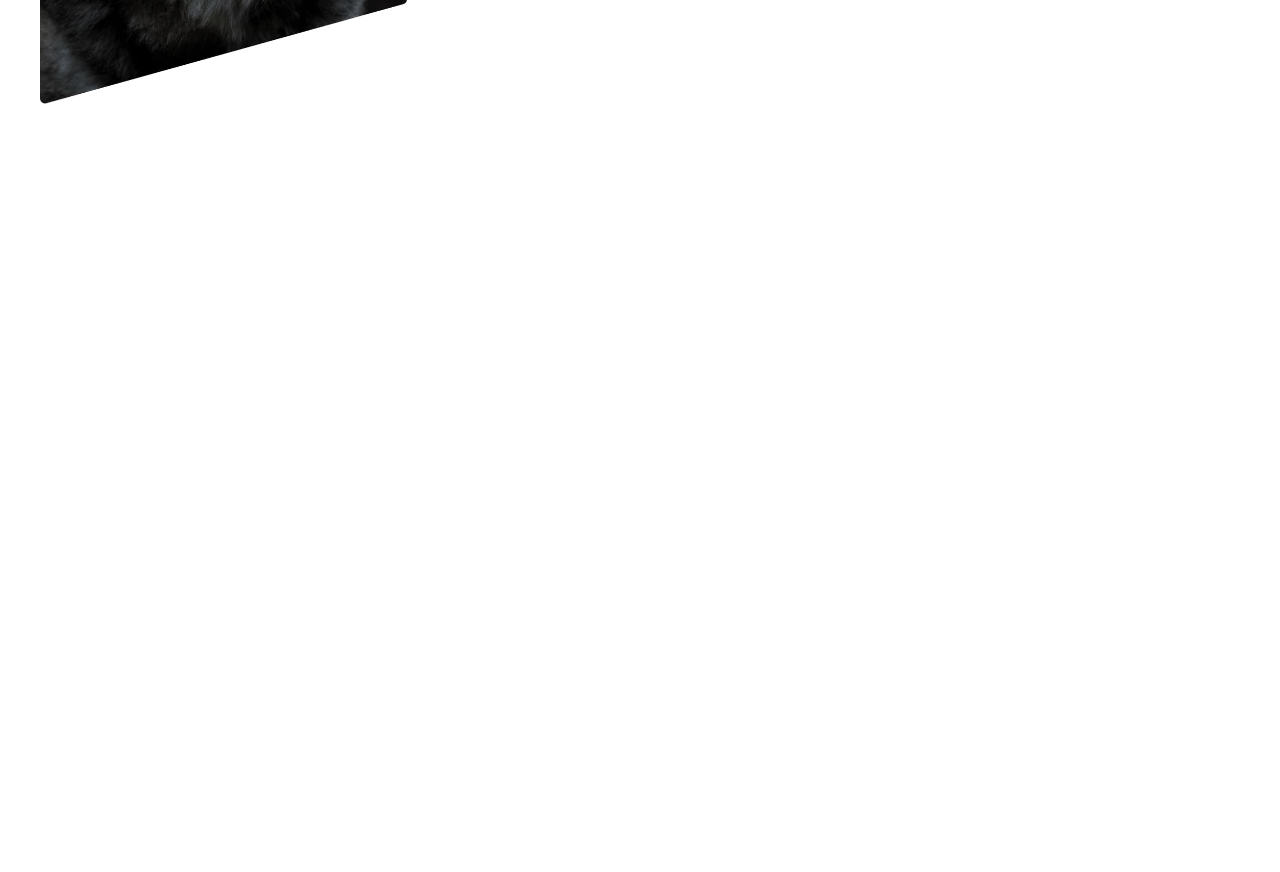
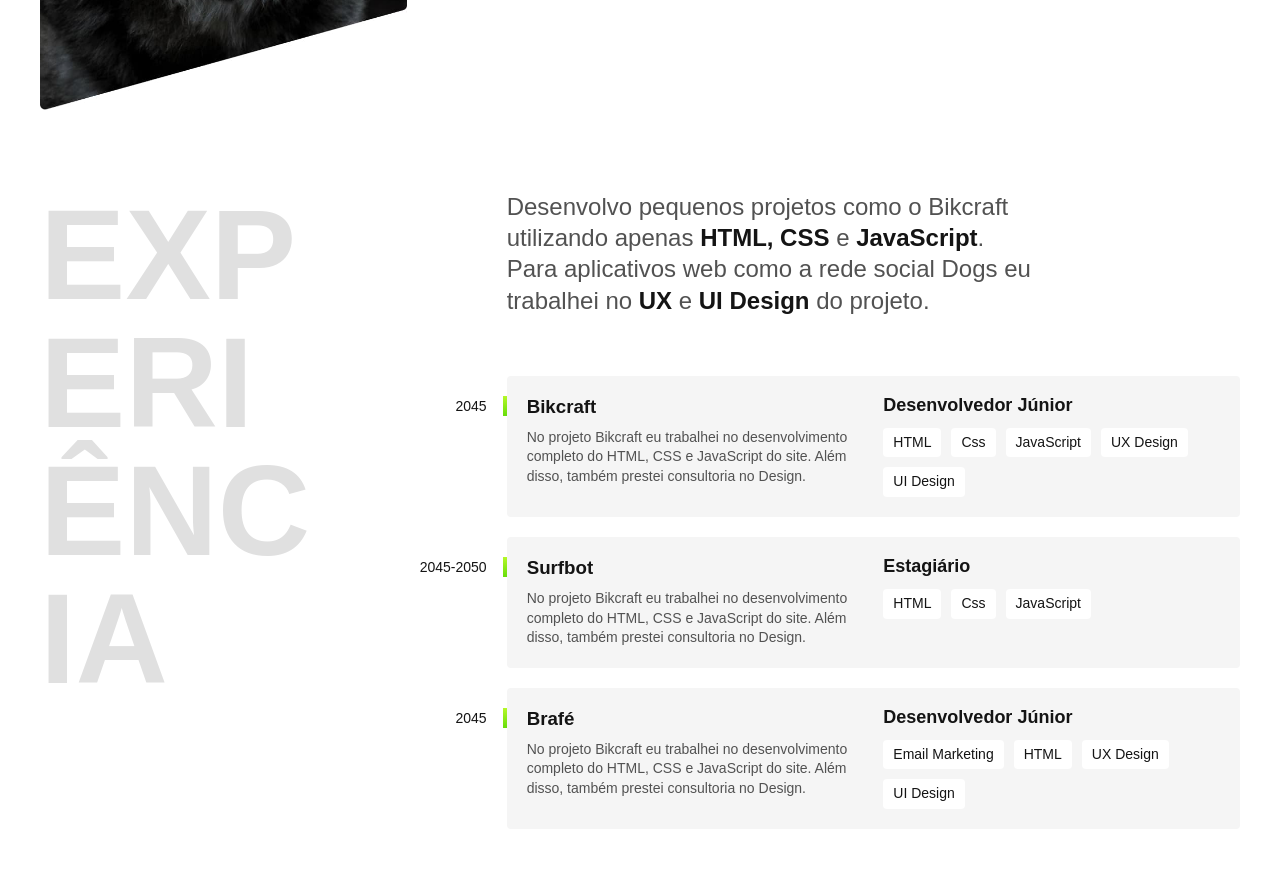
Before and after one commit to FagnerTds/Front-end-treino, a plain HTML site: page lobo-descricao/index.html in a window 1280 px wide. Shown: the part 588-1460 px from the top of the page. Before the commit the page ends 800 px from the top, so only its background shows below. Drawn offline with Linux system fonts and the light colour scheme.

Commit message:
Criação da saction com a parte das experiências

```diff
--- /dev/null
+++ b/lobo-descricao/css/experiencia.css
@@ -0,0 +1,75 @@
+.experiencia{
+  max-width: 75rem;
+  padding: 2.5rem 1.25rem;
+  margin: 0 auto;
+  display: grid;
+  grid-template-columns: 1fr 2fr;
+  gap: 6.25rem;
+}
+.experiencia .subtitulo{
+  color: #e0e0e0;
+}
+.experienci-texto{
+  font-size: 1.5rem;
+  line-height: 1.3;
+  margin-bottom: 3.75rem;
+  max-width: 40ch;
+  color: #525252;
+}strong{
+  color: #141414;
+}
+.empresa{
+  display: grid;
+  grid-template-columns: 1fr 1fr;
+  padding: 20px;
+  position: relative;
+  background: #f5f5f5;
+  border-radius: 4px;
+  margin-bottom: 20px;
+  position: relative;
+  gap: 10px 20px;
+}
+.empresa::before{
+  content: "";
+  display: block;
+  width: 4px;
+  height: 20px;
+  background:linear-gradient(#b6f829, #67dd0a);
+  position: absolute;
+  top: 20px;
+  left: -4px;
+
+}
+.empresa-ano{
+  position: absolute;
+  top: 22px;
+  left: -100px;
+  font-size: 0.875rem;
+  width: 80px;
+  text-align: right;
+}
+.empresa-cargo{
+  font-size: 1.125rem;
+  line-height: 1.1;
+  font-weight: bold;
+}
+.empresa-texto{
+  font-size: 0.875rem;
+  line-height: 1.4;
+  color: #525252;
+  }
+.empresa-lista{
+  display: flex;
+  flex-wrap: wrap;
+  gap: 10px;
+  align-items: start;
+}
+.empresa-lista li{
+  font-size: .875rem;
+  line-height: 1.4;
+  background: #ffffff;
+  border-radius: 4px;
+  padding: 5px 10px;
+
+
+}
--- a/lobo-descricao/css/global.css
+++ b/lobo-descricao/css/global.css
@@ -19,3 +19,10 @@ img{
   max-width: 100%;
   display: block;
 }
+.subtitulo{
+  font-size: 8rem;
+  word-break: break-all;
+  max-width: 4ch;
+  line-height: 1;
+  text-transform: uppercase;
+}
--- a/lobo-descricao/css/header.css
+++ b/lobo-descricao/css/header.css
@@ -7,14 +7,8 @@
   max-width: 75rem;
 
 }
-.cor1{
-  background-color: #70DA1C;
-  border-radius: 5px;
-}
-.cor2{
-  background-color: #CCF235;
-  border-radius: 5px;
-}
+
+
 .header-menu{
   display: flex;
   flex-wrap: wrap;
@@ -28,6 +22,12 @@
   text-decoration: none;
   color: #141414;
   display: block;
+  border: 3px solid #ffffff;
+  border-radius: 4px;
+}
+.header-menu a:hover{
+  border: 3px solid #67dd0a;
+  border-radius: 4px;
 }
 @media (max-width: 700px){
   .header{
--- a/lobo-descricao/css/introducao.css
+++ b/lobo-descricao/css/introducao.css
@@ -55,3 +55,4 @@
     grid-template-columns: 1fr;
     justify-items: center;
 }
+}
--- a/lobo-descricao/css/style.css
+++ b/lobo-descricao/css/style.css
@@ -1,3 +1,4 @@
 @import './global.css';
 @import './header.css';
 @import './introducao.css';
+@import './experiencia.css';
--- a/lobo-descricao/index.html
+++ b/lobo-descricao/index.html
@@ -30,6 +30,56 @@
       <p>Localizado em São Paulo</p>
     </div>
   </main>
+  <section id="experiencia" class="experiencia" aria-label="Experiência">
+    <h2 class="subtitulo">experiência</h2>
+    <div class="experiencia-desc">
+      <p class="experienci-texto">
+        Desenvolvo pequenos projetos como o Bikcraft utilizando apenas <strong>HTML, CSS</strong> e <strong>JavaScript</strong>. Para aplicativos web como a rede social Dogs eu trabalhei no <strong>UX</strong> e <strong>UI Design</strong> do projeto.
+      </p>
+      <div class="empresa">
+        <span class="empresa-ano">2045</span>
+        <h3>Bikcraft</h3>
+        <span class="empresa-cargo">Desenvolvedor Júnior</span>
+        <p class="empresa-texto">
+          No projeto Bikcraft eu trabalhei no desenvolvimento completo do HTML, CSS e JavaScript do site. Além disso, também prestei consultoria no Design.
+        </p>
+        <ul class="empresa-lista">
+          <li>HTML</li>
+          <li>Css</li>
+          <li>JavaScript</li>
+          <li>UX Design</li>
+          <li>UI Design</li>
+        </ul>
+      </div>
+      <div class="empresa">
+        <span class="empresa-ano">2045-2050</span>
+        <h3>Surfbot</h3>
+        <span class="empresa-cargo">Estagiário</span>
+        <p class="empresa-texto">
+          No projeto Bikcraft eu trabalhei no desenvolvimento completo do HTML, CSS e JavaScript do site. Além disso, também prestei consultoria no Design.
+        </p>
+        <ul class="empresa-lista">
+          <li>HTML</li>
+          <li>Css</li>
+          <li>JavaScript</li>
+        </ul>
+      </div>
+      <div class="empresa">
+        <span class="empresa-ano">2045</span>
+        <h3>Brafé</h3>
+        <span class="empresa-cargo">Desenvolvedor Júnior</span>
+        <p class="empresa-texto">
+          No projeto Bikcraft eu trabalhei no desenvolvimento completo do HTML, CSS e JavaScript do site. Além disso, também prestei consultoria no Design.
+        </p>
+        <ul class="empresa-lista">
+          <li>Email Marketing</li>
+          <li>HTML</li>
+          <li>UX Design</li>
+          <li>UI Design</li>
+        </ul>
+      </div>
+    </div>
+  </section>
 
 </body>
 
```
